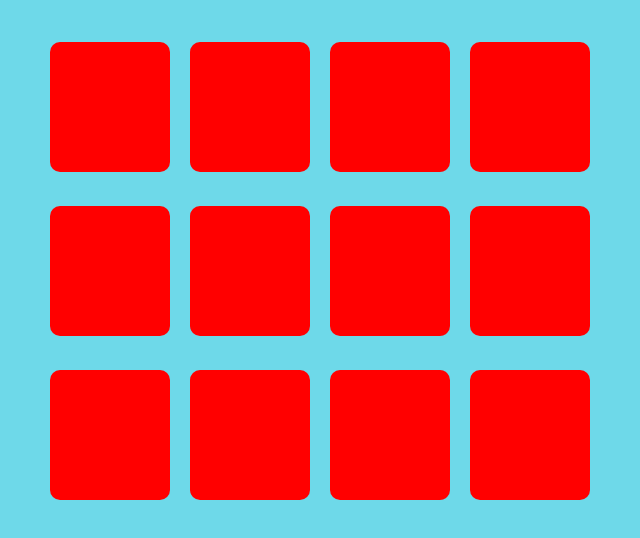
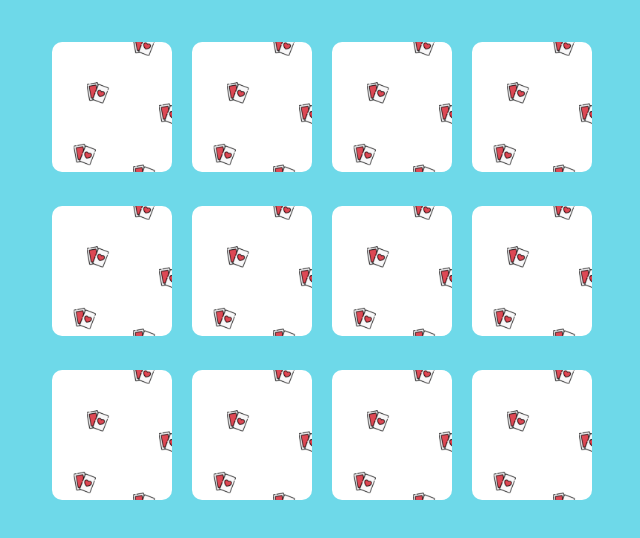
Before and after one commit to edoardomalfatto/html-css-memory, a plain HTML site: page index.html in a window 1280 px wide. Shown: the part 70-608 px from the top of the page, without its empty margins (318-958 px from the left). Drawn offline with Linux system fonts and the light colour scheme.

```diff
--- a/css/master.css
+++ b/css/master.css
@@ -13,7 +13,7 @@ header{
 }
 
 .container{
-  width: 560px;
+  width: 556px;
   margin:0 auto;
 }
 
@@ -29,7 +29,9 @@ div .card{
   display: inline-block;
   width: 120px;
   height: 130px;
-  background-color: red;
   margin: 15px 8px;
   border-radius: 10px;
+  background-image: url("../img/pattern.png");
+  background-repeat: repeat;
+  background-size: cover;
 }
```
